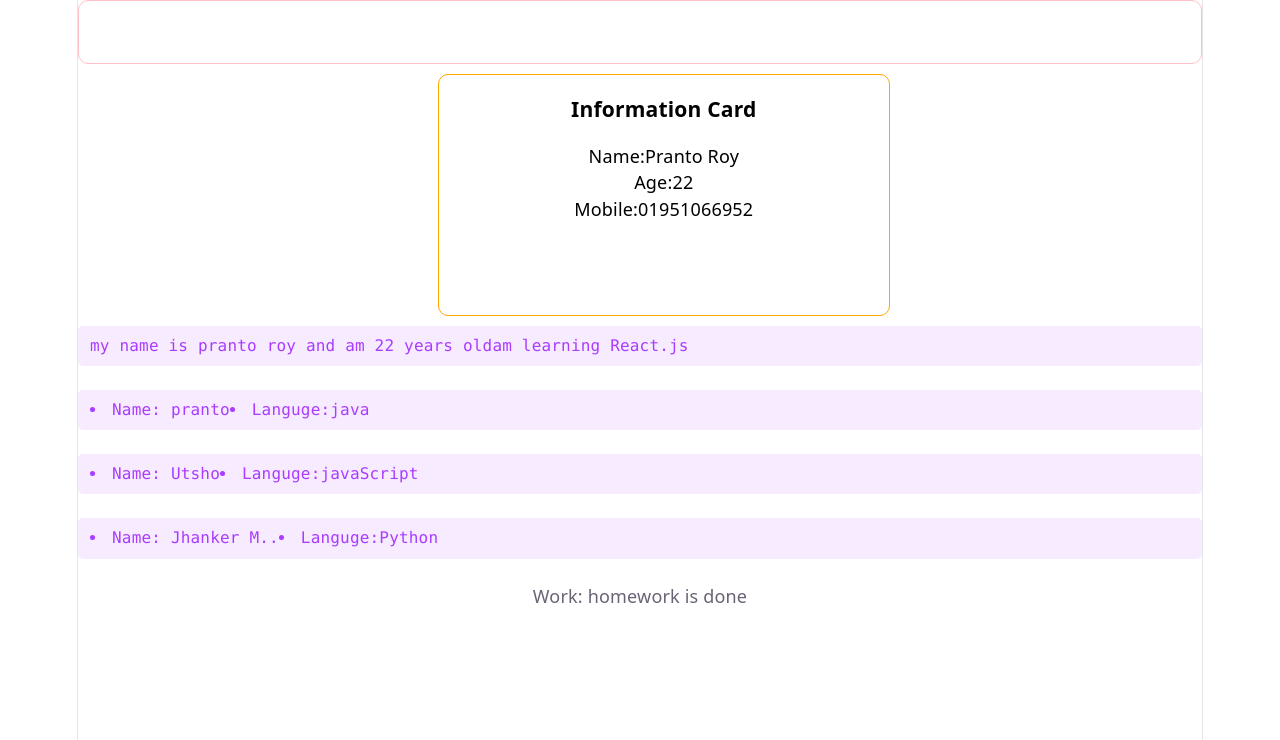
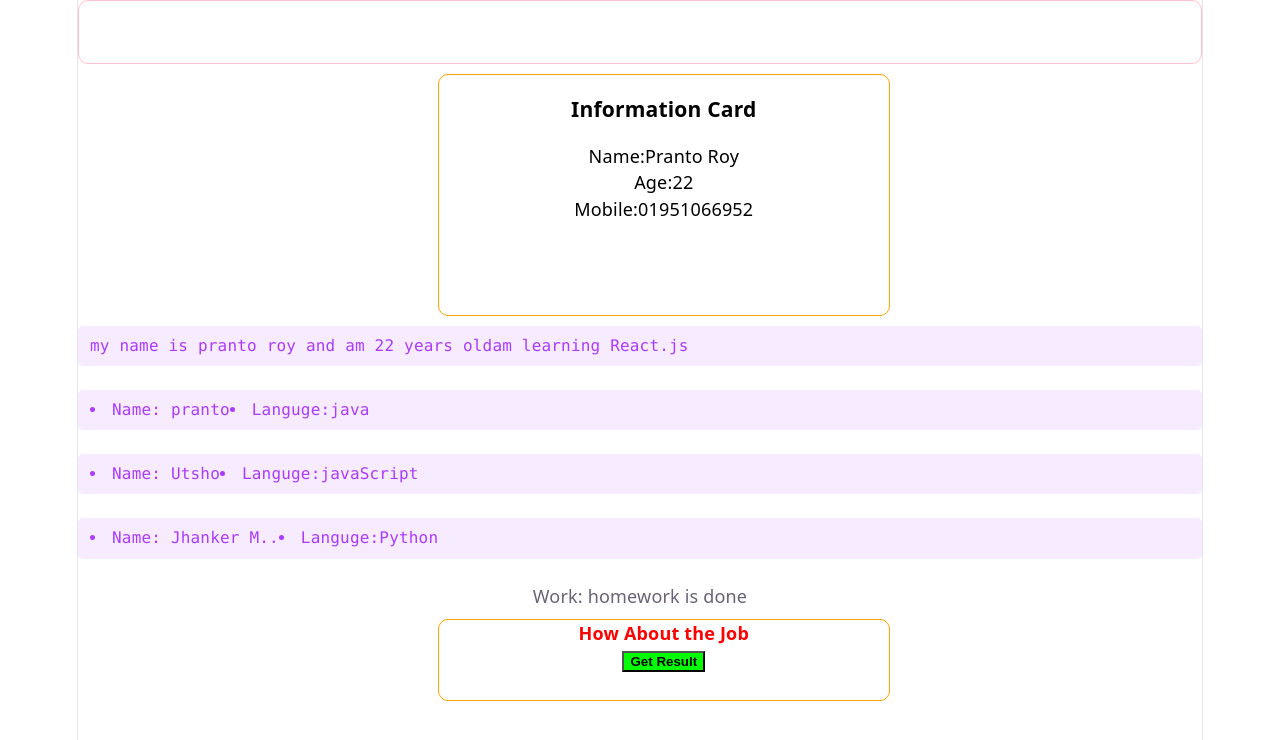
Before and after one commit to Pranto779/Reactpractice, a React (Vite) app in the folder my-ReactP-app/: page / in a window 1280 px wide. Shown: the top 740 px of the page. Built offline with nearby package versions, Linux system fonts and the light colour scheme.

Commit message:
EventHendleing

```diff
--- a/my-ReactP-app/src/App.tsx
+++ b/my-ReactP-app/src/App.tsx
@@ -5,6 +5,7 @@ import Getprops from './Props'
 import Distruction from './props_Distruction'
 import Objectmap from './map'
 import Condition from './condition'
+import Event from './eventHandling'
 
 function App() {
 
@@ -16,6 +17,7 @@ function App() {
       <Distruction name='pranto roy' age={22} comment='React.js'></Distruction>
     <Objectmap></Objectmap>
     <Condition task="homework" isBool={true} ></Condition>
+    <Event></Event>
 
     </>
   )
--- /dev/null
+++ b/my-ReactP-app/src/eventHandling.tsx
@@ -0,0 +1,15 @@
+export default function Event(){
+const Handle=()=>{
+alert("Work Is done")
+
+}
+
+return(
+  <>
+  <div style={{color:"red", fontWeight:"Bold",backgroundColor:"white",width:"40%",height:"10vh", border:"1px solid orange", borderRadius:"10px", marginLeft:"360px", marginTop:"10px", marginBottom:"10px"}}>
+     <p>How About the Job</p>
+    <button onClick={Handle} style={{display:"inline", background:"lime", color:"black", fontWeight:"bold"}}> Get Result</button>
+  </div>
+    </>
+)
+}
```
Also changed, not shown: my-ReactP-app/src/Usestate.tsx (added).
